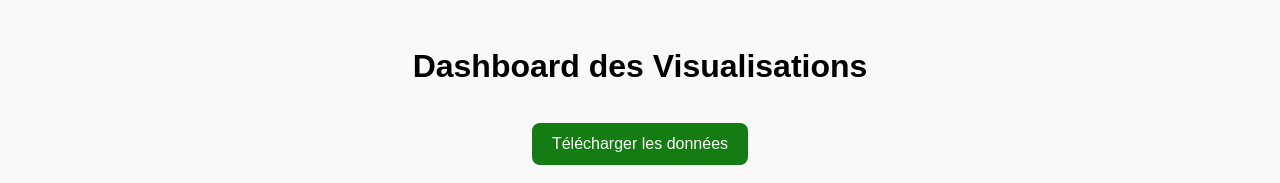
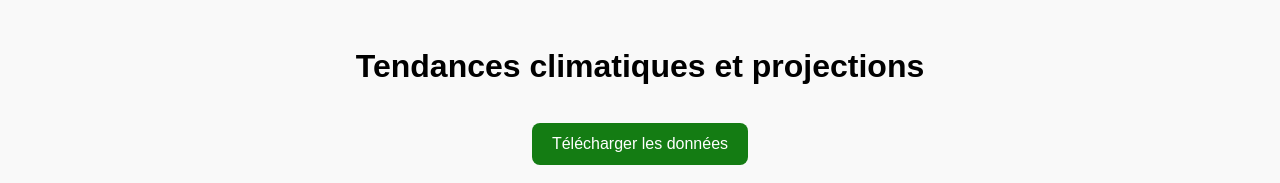
Before and after one commit to MBarry01/Visualisation2, a plain HTML site: page index.html in a window 1280 px wide. Shown: the top 183 px of the page. Drawn offline with Linux system fonts and the light colour scheme.

Commit message:
Mise à jour

```diff
--- a/index.html
+++ b/index.html
@@ -208,7 +208,7 @@ p:last-of-type {
 </head>
 <body>
   <div class="container">
-    <h1>Dashboard des Visualisations</h1>
+    <h1>Tendances climatiques et projections</h1>
     <button id="download-btn">Télécharger les données</button>
 
     <!-- Visualisation 1 -->
```
